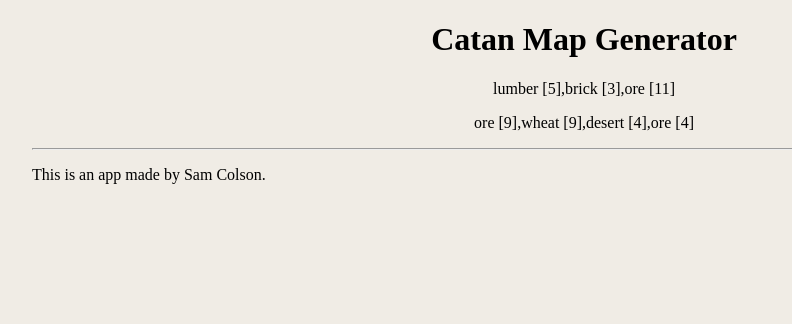
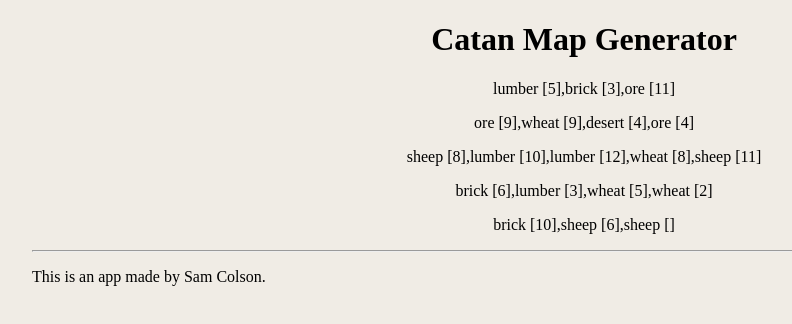
Before and after one commit to samcolson4/react-catan, a React (Create React App) app in the folder catan/: page / in a window 1280 px wide. Shown: the top 324 px of the page, without its empty margins (56-848 px from the left). Built offline with nearby package versions, Linux system fonts and the light colour scheme.

Commit message:
Add rows

```diff
--- a/catan/src/components/generator/Generator.js
+++ b/catan/src/components/generator/Generator.js
@@ -33,6 +33,33 @@
           { generator.boardHexes[6] } [{ generator.boardNumbers[6] }]
         </p>
       </div>
+
+      <div id="row_three">
+        <p>
+          { generator.boardHexes[7] } [{ generator.boardNumbers[7] }],
+          { generator.boardHexes[8] } [{ generator.boardNumbers[8] }],
+          { generator.boardHexes[9] } [{ generator.boardNumbers[9] }],
+          { generator.boardHexes[10] } [{ generator.boardNumbers[10] }],
+          { generator.boardHexes[11] } [{ generator.boardNumbers[11] }]
+        </p>
+      </div>
+
+      <div id="row_four">
+        <p>
+          { generator.boardHexes[12] } [{ generator.boardNumbers[12] }],
+          { generator.boardHexes[13] } [{ generator.boardNumbers[13] }],
+          { generator.boardHexes[14] } [{ generator.boardNumbers[14] }],
+          { generator.boardHexes[15] } [{ generator.boardNumbers[15] }]
+        </p>
+      </div>
+
+      <div id="row_five">
+        <p>
+          { generator.boardHexes[16] } [{ generator.boardNumbers[16] }],
+          { generator.boardHexes[17] } [{ generator.boardNumbers[17] }],
+          { generator.boardHexes[18] } [{ generator.boardNumbers[18] }]
+        </p>
+      </div>
     </div>
   )}
 
```
Also changed, not shown: 1 other file (tests, documents, lock files or other folders).
